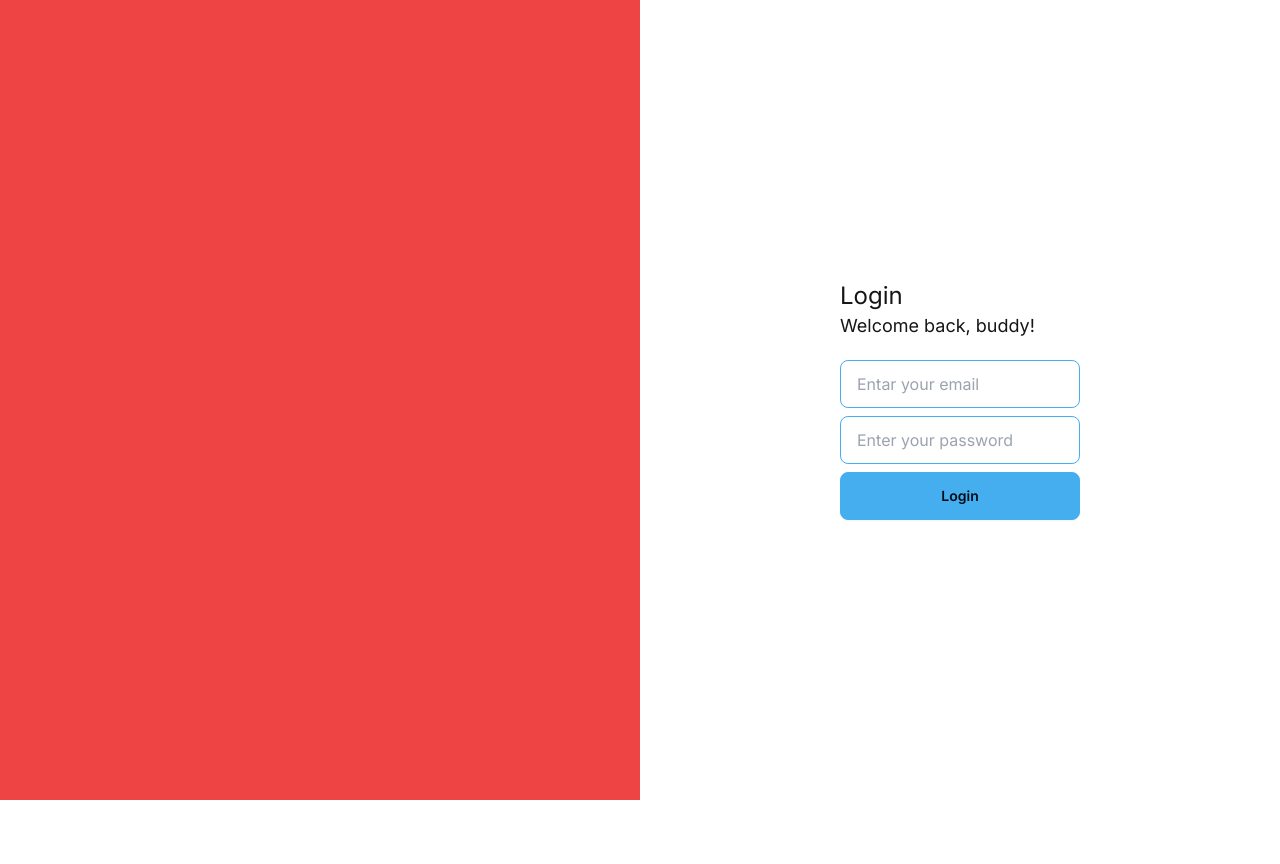
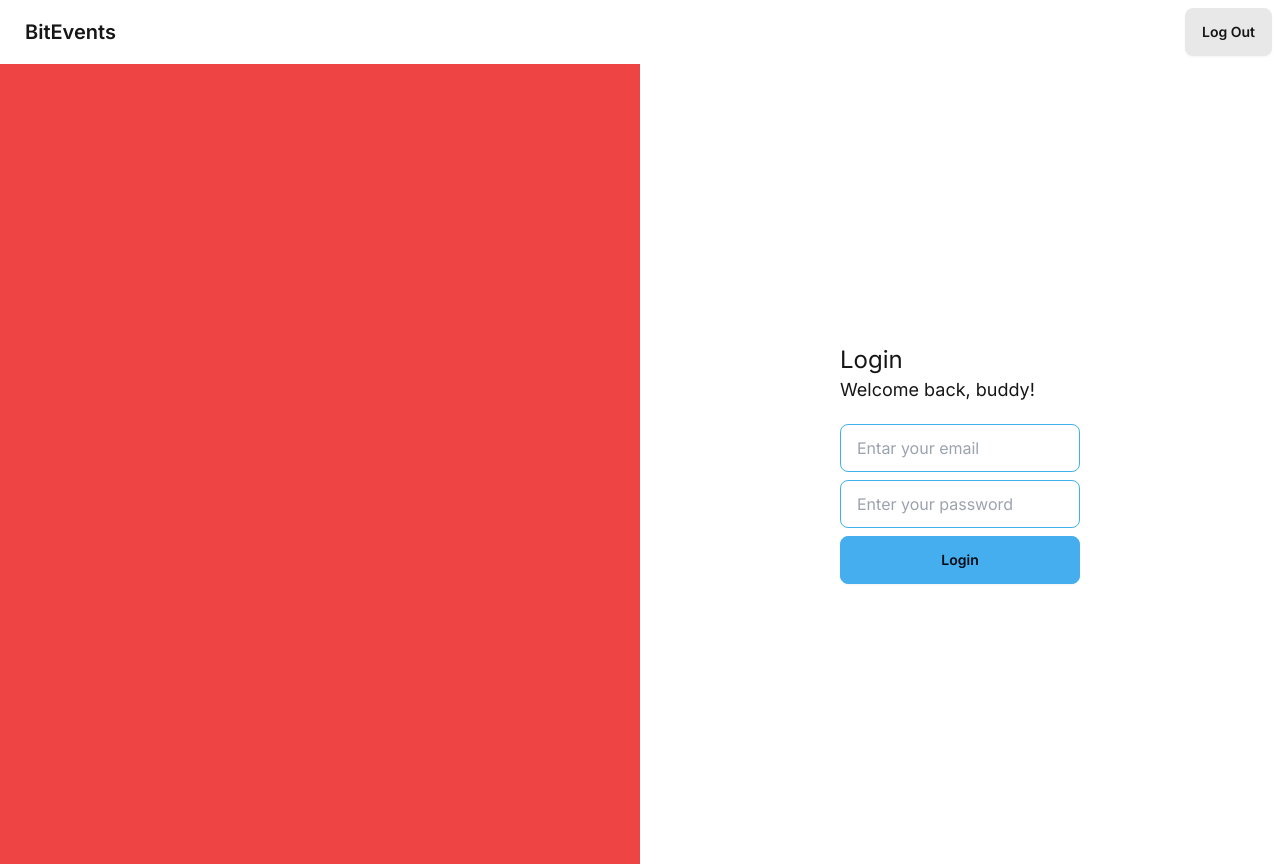
Before and after one commit to ekirahmanda/bitcrafters-event, a Next.js app: page /login in a window 1280 px wide. Before the commit the page ends 800 px from the top, so only its background shows below. Built offline with nearby package versions, Linux system fonts and the light colour scheme.

Commit message:
adding header

```diff
--- a/src/app/(auth)/register/page.js
+++ b/src/app/(auth)/register/page.js
@@ -1,5 +1,11 @@
 import { Register } from "@/components/auth/register";
+import { Header } from "@/components/Header";
 
 export default function Page() {
-  return <Register />;
+  return (
+    <div>
+      <Header />
+      <Register />
+    </div>
+  );
 }
--- a/src/components/auth/login1.jsx
+++ b/src/components/auth/login1.jsx
@@ -1,10 +1,12 @@
 "use client";
-
+import { Header } from "../Header";
 import React from "react";
 
 export const Login1 = () => {
   return (
-    <main className="h-screen grid grid-cols-2">
+    <main>
+      <Header />
+      <div className="h-screen grid grid-cols-2">
         <div className="bg-red-500"></div>
         <div className="flex justify-center items-center">
           <div className="w-[240px]">
@@ -25,6 +27,7 @@ export const Login1 = () => {
             </form>
           </div>
         </div>
+      </div>
     </main>
   );
 };
```
Also changed, not shown: src/components/auth/register.jsx (+23 -0 lines). Lines whose indentation alone changed are shown as unchanged.
